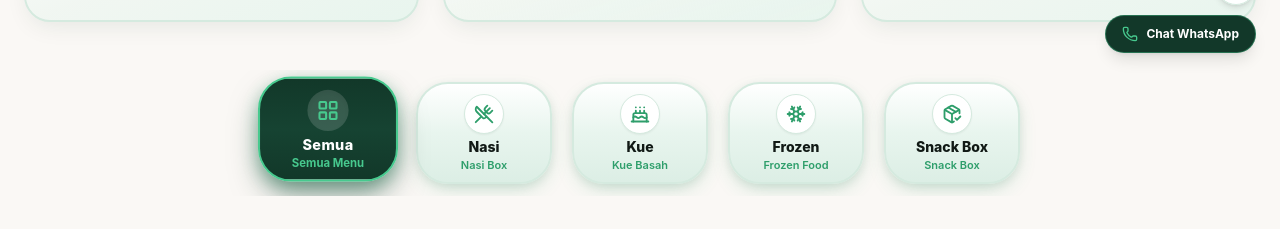
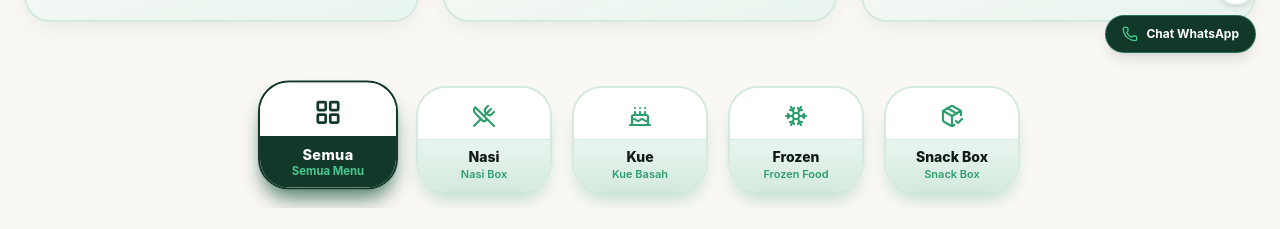
Before and after one commit to fatandzaki013-web/dapur-rasa, a Next.js app: page / in a window 1280 px wide. Shown: the part 723-952 px from the top of the page. Built offline with nearby package versions, Linux system fonts and the light colour scheme; no server answers; the database is empty.

Commit message:
feat: ubah 5 kapsul kategori menjadi dua warna (setengah atas putih, setengah bawah hijau) dengan shadow strictly di bawah

```diff
--- a/src/app/page.tsx
+++ b/src/app/page.tsx
@@ -573,10 +573,10 @@ export default function HomePage() {
         </section>
 
         {/* ============================================================== */}
-        {/* SECTION 3: BAR FILTER KATEGORI (5 Kapsul Berwarna & Shadow Tema)*/}
+        {/* SECTION 3: BAR FILTER KATEGORI (Setengah Atas Putih, Bawah Hijau, Shadow Bawah) */}
         {/* ============================================================== */}
         <section className="mx-auto max-w-7xl px-2.5 sm:px-6">
-          <div className="py-3 px-1 flex items-center justify-between sm:justify-center gap-2.5 sm:gap-4 md:gap-5 overflow-x-auto scrollbar-none">
+          <div className="py-4 px-1 flex items-center justify-between sm:justify-center gap-2.5 sm:gap-4 md:gap-5 overflow-x-auto scrollbar-none">
             {categoryCapsules.map((cat) => {
               const IconComponent = cat.icon;
               const isActive = selectedCategory === cat.slug;
@@ -585,42 +585,48 @@ export default function HomePage() {
                   key={cat.name}
                   type="button"
                   onClick={() => setSelectedCategory(cat.slug)}
-                  className={`min-w-[66px] sm:min-w-[88px] md:min-w-[136px] h-[86px] sm:h-[94px] md:h-[102px] rounded-[24px] sm:rounded-[28px] md:rounded-[32px] flex flex-col items-center justify-center gap-1.5 cursor-pointer transition-all duration-300 active:scale-95 shrink-0 px-2 sm:px-4 ${
+                  className={`min-w-[66px] sm:min-w-[88px] md:min-w-[136px] h-[90px] sm:h-[98px] md:h-[106px] rounded-[22px] sm:rounded-[26px] md:rounded-[30px] overflow-hidden flex flex-col justify-between cursor-pointer transition-all duration-300 active:scale-95 shrink-0 ${
                     isActive
-                      ? "bg-gradient-to-b from-[#123829] via-[#164332] to-[#123829] text-white border-2 border-[#47C98E] shadow-[0_14px_30px_-4px_rgba(18,56,41,0.5),0_6px_16px_rgba(46,158,107,0.38)] -translate-y-1 scale-[1.03]"
-                      : "bg-gradient-to-b from-white via-[#E8F5EE] to-[#DCEEE5] border-2 border-[#D5EADF] hover:border-[#2E9E6B] text-[#111915] shadow-[0_8px_20px_-4px_rgba(46,158,107,0.22),0_3px_8px_rgba(18,56,41,0.08)] hover:shadow-[0_14px_28px_-4px_rgba(46,158,107,0.36),0_4px_12px_rgba(18,56,41,0.12)] hover:-translate-y-1 hover:scale-102"
+                      ? "border-2 border-[#123829] shadow-[0_14px_22px_-6px_rgba(18,56,41,0.55),0_10px_16px_-6px_rgba(46,158,107,0.45)] -translate-y-1 scale-[1.03]"
+                      : "border-2 border-[#D5EADF] hover:border-[#2E9E6B] shadow-[0_12px_18px_-6px_rgba(46,158,107,0.32)] hover:shadow-[0_16px_22px_-6px_rgba(46,158,107,0.48)] hover:-translate-y-1"
                   }`}
                   aria-label={`Kategori ${cat.name}`}
                 >
-                  <div
-                    className={`w-8 h-8 sm:w-9 sm:h-9 md:w-10 md:h-10 rounded-full flex items-center justify-center transition-all duration-300 ${
+                  {/* Setengah Keatas: PUTIH */}
+                  <div className="w-full flex-1 bg-white flex items-center justify-center pt-2 sm:pt-2.5 pb-1">
+                    <IconComponent
+                      className={`w-5 h-5 sm:w-6 sm:h-6 transition-transform duration-300 ${
                         isActive
-                        ? "bg-white/15 text-[#47C98E] shadow-inner"
-                        : "bg-white text-[#2E9E6B] shadow-xs border border-[#D5EADF]"
-                    }`}
-                  >
-                    <IconComponent
-                      className={`w-4 h-4 sm:w-5 sm:h-5 md:w-5 md:h-5 transition-transform duration-300 ${
-                        isActive ? "scale-110 stroke-[2.2]" : "stroke-[2.2]"
+                          ? "text-[#123829] scale-110 stroke-[2.4]"
+                          : "text-[#2E9E6B] stroke-[2.2]"
                       }`}
                     />
                   </div>
 
+                  {/* Setengah Kebawah: HIJAU */}
+                  <div
+                    className={`w-full py-1.5 sm:py-2 px-1 flex flex-col items-center justify-center transition-colors duration-300 ${
+                      isActive
+                        ? "bg-[#123829] border-t border-[#123829]"
+                        : "bg-gradient-to-b from-[#E8F5EE] to-[#D5EADF] border-t border-[#D5EADF]/80"
+                    }`}
+                  >
                     <span
-                    className={`text-[0.74rem] sm:text-xs md:text-sm leading-none ${
-                      isActive ? "font-extrabold text-white tracking-wide" : "font-extrabold text-[#111915]"
+                      className={`text-[0.74rem] sm:text-xs md:text-sm font-extrabold leading-tight ${
+                        isActive ? "text-white tracking-wide" : "text-[#111915]"
                       }`}
                     >
                       {cat.name}
                     </span>
 
                     <span
-                    className={`text-[9px] sm:text-[10px] md:text-[11px] leading-none ${
+                      className={`text-[9px] sm:text-[10px] md:text-[11px] leading-tight mt-0.5 ${
                         isActive ? "text-[#47C98E] font-bold" : "text-[#2E9E6B] font-semibold"
                       }`}
                     >
                       {cat.desc}
                     </span>
+                  </div>
                 </button>
               );
             })}
```
Lines whose indentation alone changed are shown as unchanged.
